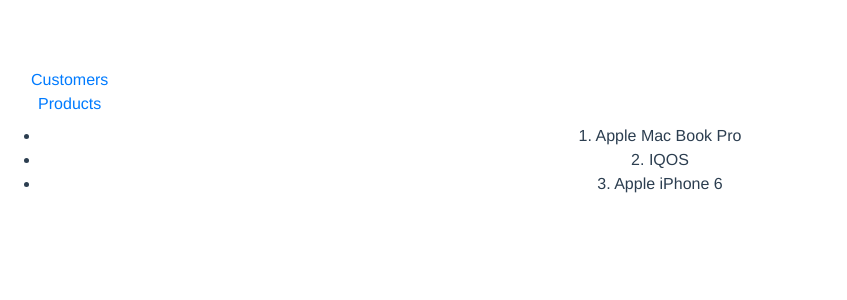
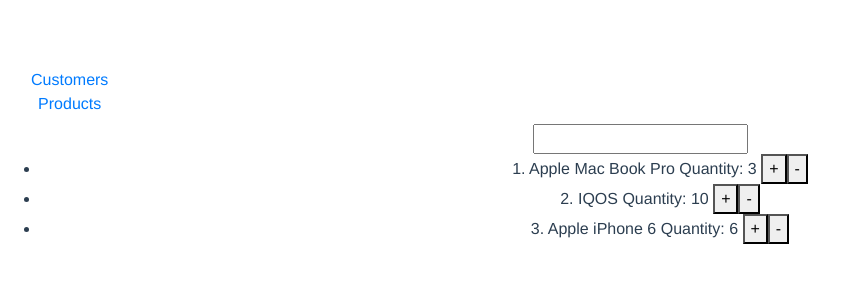
Before and after one commit to boris7ran/VueStoreApp, a Vue app: page /products in a window 1280 px wide. Shown: the top 300 px of the page, without its empty margins (0-847 px from the left). Built offline with nearby package versions, Linux system fonts and the light colour scheme.

Commit message:
Zadatak 6 i 7

```diff
--- a/src/components/AppProducts.vue
+++ b/src/components/AppProducts.vue
@@ -1,8 +1,12 @@
 <template>
     <div>
+        <input type="text" v-model="search">
+
         <ul>
-            <li v-for="(product, index) in products" :key=index>
-                {{ product.id }}. {{ product.name }}
+            <li v-for="(product, index) in filteredProducts" :key=index>
+                {{ product.id }}. {{ product.name }} Quantity: {{ product.quantity}}
+                <button @click="handleIncrease(product)">+</button>
+                <button @click="handleDecrease(product)">-</button>
             </li>
         </ul>
     </div>
@@ -14,7 +18,24 @@
 export default {
     data () {
         return {
-            products: productService.list()
+            products: productService.list(),
+            search: ''
+        }
+    },
+
+    methods: {
+        handleIncrease(product){
+            productService.increment(product);
+        },
+
+        handleDecrease(product){
+            productService.decrement(product);
+        }
+    },
+
+    computed: {
+        filteredProducts () {
+            return this.products.filter( product => product.name.toLowerCase().includes(this.search.toLowerCase()))
         }
     }
 }
```
